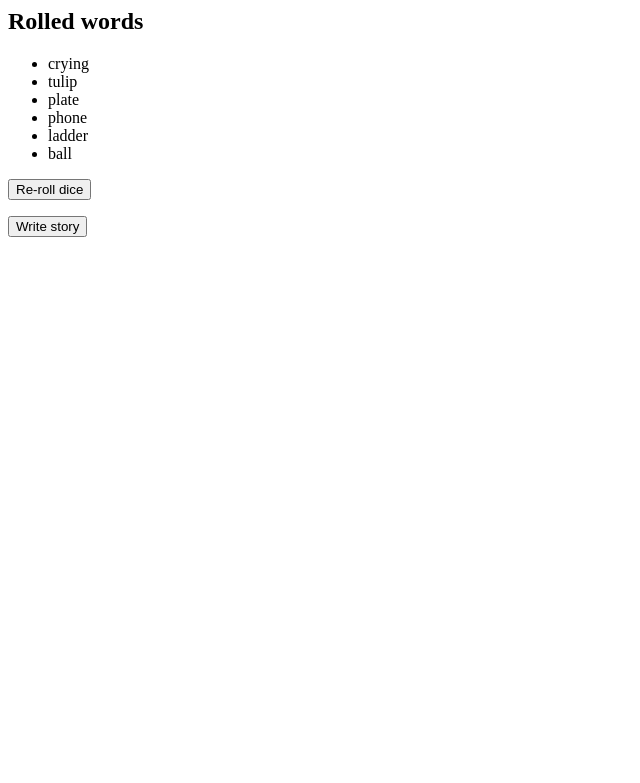
After one commit to GPurgatorio/dice-with-rolls, a Flask app: page /stories/dice/roll in a window 1280 px wide. The commit adds this page. Shown: the top 783 px of the page, without its empty margins (0-640 px from the left). Run offline with Flask 2, Linux system fonts and the light colour scheme.

Commit message:
new endpoint /stories/dice/rolls

```diff
--- a/monolith/app.py
+++ b/monolith/app.py
@@ -4,6 +4,7 @@
 from monolith.views import blueprints
 from monolith.auth import login_manager
 import datetime
+
 
 def create_app():
     app = Flask(__name__)
--- a/monolith/classes/DiceSet.py
+++ b/monolith/classes/DiceSet.py
@@ -1,5 +1,8 @@
+import json
 import unittest
 import random as rnd
+
+from flask import jsonify
 
 
 class Die:
@@ -25,10 +28,15 @@ class Die:
 class DiceSet:
 
     def __init__(self, dice):
-        self.dice = []
+        self.dice = dice
         self.pips = []
 
+    def serialize(self):
+        return json.dumps(self.pips)
+
     def throw_dice(self):
+        if not self.pips: # check if list is empty, not assigned yet
+            self.pips = [None] * (len(self.dice))
         for i in range(len(self.dice)):
             self.pips[i] = self.dice[i].throw_die()
         return self.pips
--- a/monolith/database.py
+++ b/monolith/database.py
@@ -66,6 +66,6 @@ class Like(db.Model):
     author = relationship('Story', foreign_keys='Like.story_id')
 
     liked_id = db.Column(db.Integer, db.ForeignKey('user.id'))  # TODO: duplicated ?
-    liker = relationship('User', foreign_keys='Like.liker_id')
+    liked = relationship('User', foreign_keys='Like.liker_id')
 
     marked = db.Column(db.Boolean, default=False)  # True iff it has been counted in Story.likes
--- /dev/null
+++ b/monolith/templates/roll_dice.html
@@ -0,0 +1,19 @@
+<html>
+<head>
+    <title>Roll the dice</title>
+</head>
+<body>
+    <h2>Rolled words</h2>
+    <ul>
+      {% for word in words %}
+          <li>{{ word }}</li>
+      {% endfor %}
+    </ul>
+    <form action="" method="GET">
+        <input type="submit" value="Re-roll dice">
+    </form>
+    <form action="{{ write_url }}" method="POST">
+        <input type="submit" value="Write story">
+    </form>
+</body>
+</html>
--- a/monolith/templates/stories.html
+++ b/monolith/templates/stories.html
@@ -3,7 +3,7 @@
     <h1>Story List</h1>
     <h5>{{message}}</h5>
     <ul>
-      {% for story in stories: %}
+      {% for story in stories %}
       <li>
       "{{story.text}}"    Likes: {{story.likes}} ({{story.date}})
       {% if current_user.is_authenticated %}
--- a/monolith/views/__init__.py
+++ b/monolith/views/__init__.py
@@ -2,6 +2,7 @@ from .home import home
 from .auth import auth
 from .users import users
 from .stories import stories
+from .dice import dice
 
 
-blueprints = [home, auth, users, stories]
+blueprints = [home, auth, users, stories, dice]
--- /dev/null
+++ b/monolith/views/dice.py
@@ -0,0 +1,27 @@
+import os
+
+from flask import Blueprint, jsonify, session, abort, render_template, request
+from flask_login import login_required
+
+from monolith.classes.DiceSet import DiceSet, Die
+
+dice = Blueprint('dice', __name__)
+
+
+@login_required
+@dice.route('/stories/dice/roll', methods=['GET'])
+def _roll_dice():
+
+    dice_list = []
+    for i in range(0, 6):
+        try:
+            dice_list.append(Die('monolith/resources/die' + str(i) + '.txt'))
+        except FileNotFoundError:
+            print("File die" + str(i) + ".txt not found")
+    dice_set = DiceSet(dice_list)
+    try:
+        dice_set.throw_dice()
+    except IndexError as e:
+        abort(500, 'Error in throwing dice')
+    session['figures'] = dice_set.pips
+    return render_template('roll_dice.html', words=dice_set.pips, write_url="http://127.0.0.1:5000/stories/write")
```
